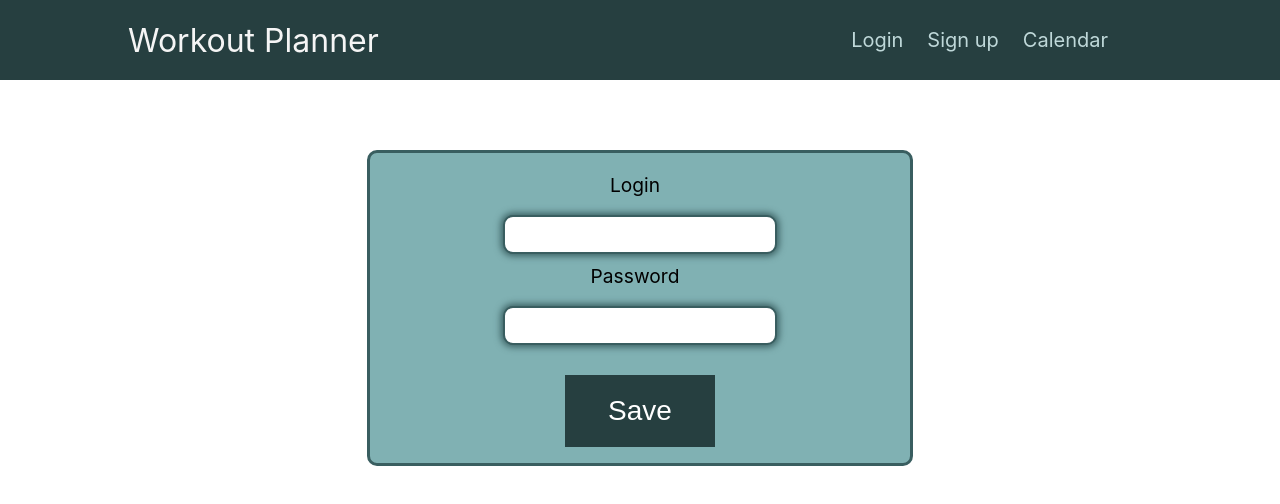
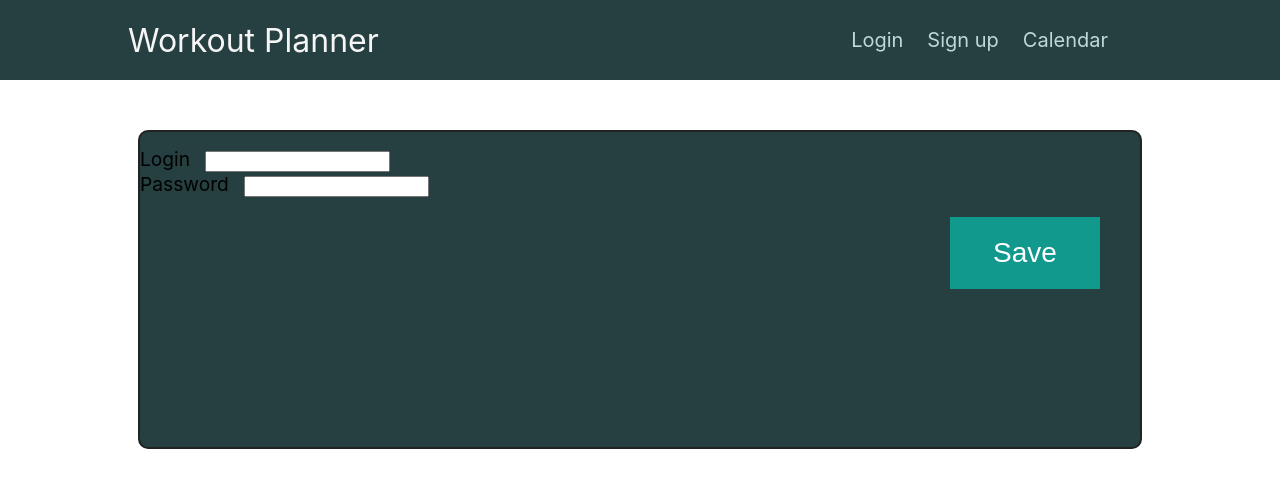
Before and after one commit to khali16/workout-planner-dev, a React (Create React App) app: page / in a window 1280 px wide. Shown: the top 504 px of the page. Built offline with nearby package versions, Linux system fonts and the light colour scheme.

Commit message:
working on app layout, yet need to pure the code

```diff
--- a/src/components/Forms/LoginForm.module.css
+++ b/src/components/Forms/LoginForm.module.css
@@ -1,38 +1,73 @@
 .Form {
-  height: 270px;
-  width: 500px;
-  background-color: #80b1b3;
+  width: 800px;
+  height: 300px;
+  border: 2px solid #222222;
+  background-color: #263f40;
   margin: auto;
-  margin-top: 70px;
-  border: 3px solid #395e60;
+  margin-top: 50px;
   border-radius: 10px;
-  padding: 20px;
-  display: block;
-  text-align: center;
+  position: relative;
+  padding: 15px 0 0;
+  width: 1000px;
 }
 
-.selectedFormItem label {
+.Form label {
   font-size: larger;
   margin-bottom: 0.5rem;
-  margin-right: 10px;
-  display: block;
+  margin-right: 15px;
 }
 
-.selectedFormItem input {
-  width: 400px;
-  padding: 10px;
-  margin: 10px 0;
-  border: 2px solid #395e60;
-  box-shadow: 0 0 1px 1px #395e60;
-  border-radius: 10px;
+.FormInput {
+  font-family: inherit;
+  width: 100%;
+  border: 0;
+  border-bottom: 2px solid #9b9b9b;
+  outline: 0;
+  font-size: 1.3rem;
+  color: #fff;
+  padding: 7px 0;
+  background: transparent;
+  transition: border-color 0.2s;
 }
-.invalid input {
-  background-color: #f3d8d8;
+
+.FormInput input::placeholder {
+  color: transparent;
+}
+
+.FormInput input:placeholder-shown ~ .form__label {
+  font-size: 1.3rem;
+  cursor: text;
+  top: 20px;
+}
+
+.TextInput_label {
+  font-size: 1rem;
+  color: #9b9b9b;
+}
+
+.FormInput:focus {
+  padding-bottom: 6px;
+  font-weight: 700;
+  border-width: 3px;
+  border-image: linear-gradient(to right, #11998e, #38ef7d);
+  border-image-slice: 1;
+}
+
+.TextInput_label:focus {
+  display: block;
+  transition: 0.2s;
+  font-size: 1rem;
+  color: #11998e;
+  font-weight: 700;
+}
+
+.FormInput:required:invalid {
+  box-shadow: none;
 }
 
 .Form button {
   border: 3px solid #263f40;
-  background-color: #263f40;
+  background-color: #11998e;
   border: none;
   color: #ffffff;
   text-align: center;
@@ -41,7 +76,8 @@
   width: 150px;
   transition: all 0.5s;
   cursor: pointer;
-  float: center;
+  float: right;
+  margin-right: 40px;
   margin-top: 20px;
 }
 
@@ -70,11 +106,10 @@
   right: 0;
 }
 
-.Form input {
-  padding: 10px;
-  margin: 10px 0;
-  border: 2px solid #395e60;
-  box-shadow: 0 0 7px 2px #395e60;
-  border-radius: 10px;
-  width: 50%;
+.invalid input {
+  padding-bottom: 6px;
+  font-weight: 700;
+  border-width: 3px;
+  border-image: linear-gradient(to right, red, pink);
+  border-image-slice: 1;
 }
```
